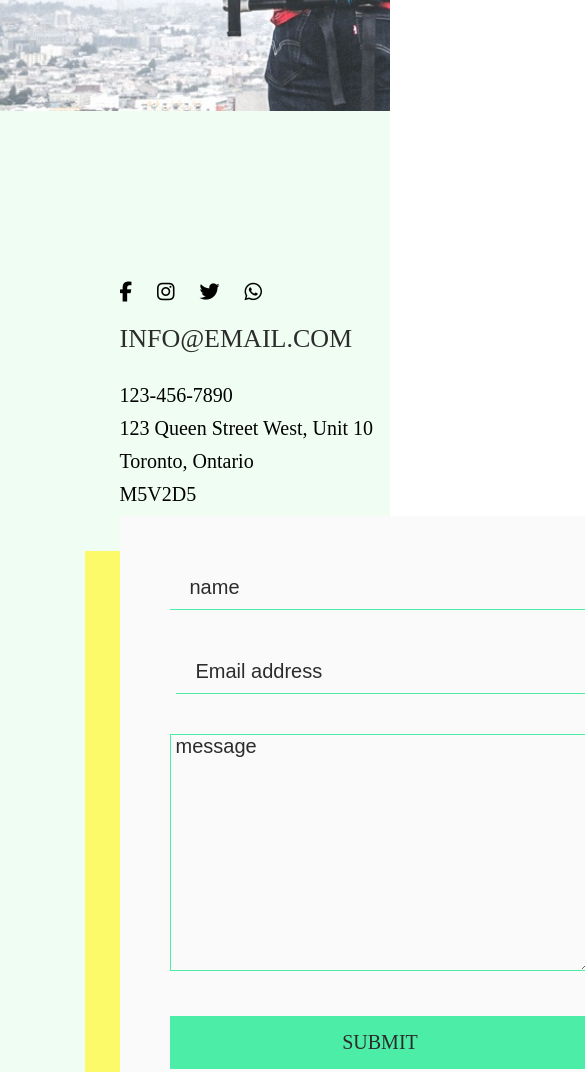
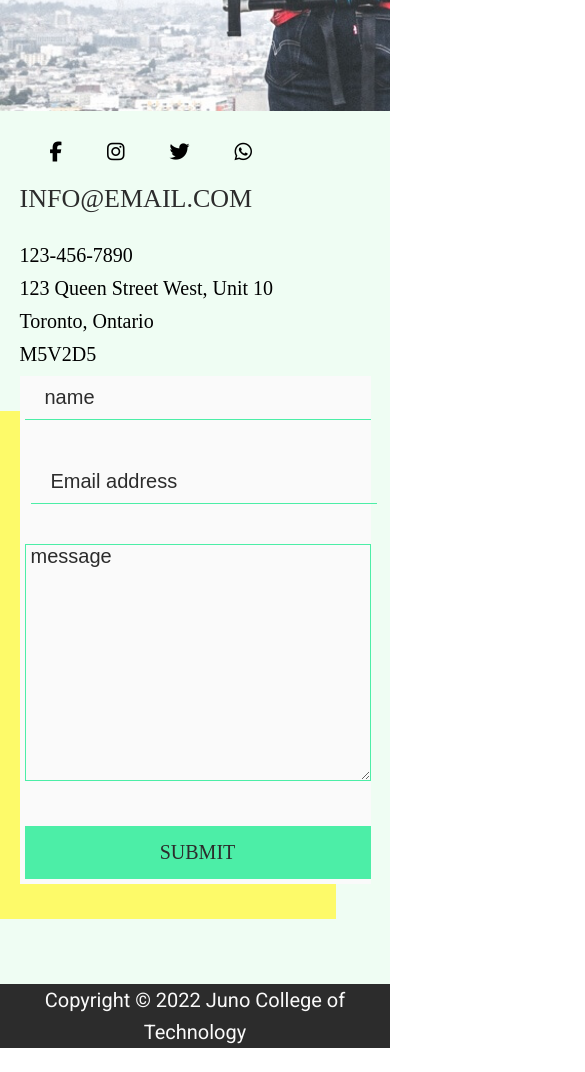
Before and after one commit to jxu710/captured, a plain HTML site: page contact.html in a window 390 px wide. Shown: the part 480-1552 px from the top of the page, 585 px wide, since content can reach past the window. After the commit the page ends 1528 px from the top, so only its background shows below. Drawn offline with Linux system fonts and the light colour scheme; a web font is replaced by a local one.

Commit message:
adjusted media queries for contact html

```diff
--- a/styles/sass/partials/_mediaQueries.scss
+++ b/styles/sass/partials/_mediaQueries.scss
@@ -166,4 +166,24 @@
     .flexContact .wrapper{
         flex-direction: column;
     }
+
+    .socialMedia{
+        margin-left: 0;
+        margin-top: 10px;
+        .theIcons a{
+            margin: 10px;
+            margin-left: 30px;
+        }
+    }
+
+    .flexContact form{
+        margin: 0 auto;
+        width: 100%;
+        padding: 0 0 5px 5px;
+    }
+
+    input,
+    textarea {
+        width: 100%;
+    }
 }
```
Also changed, not shown: styles/styles.css.
